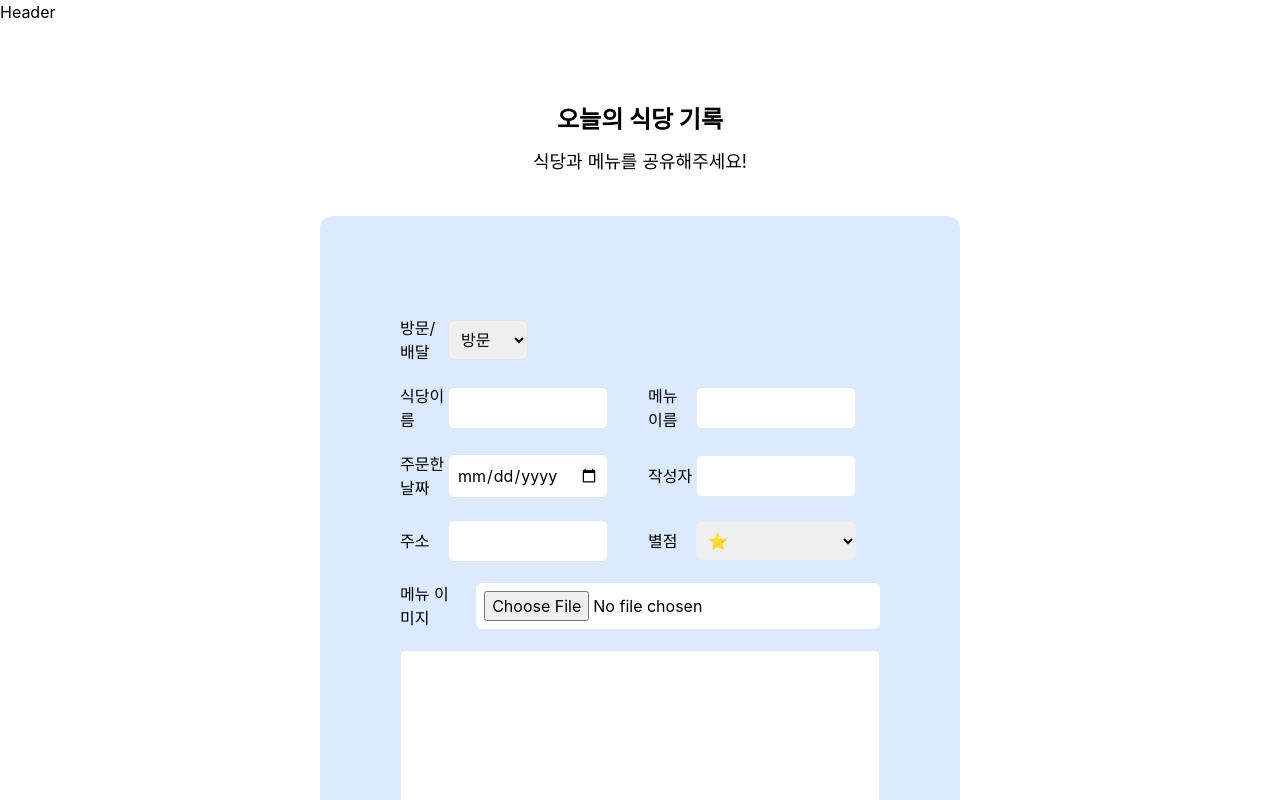
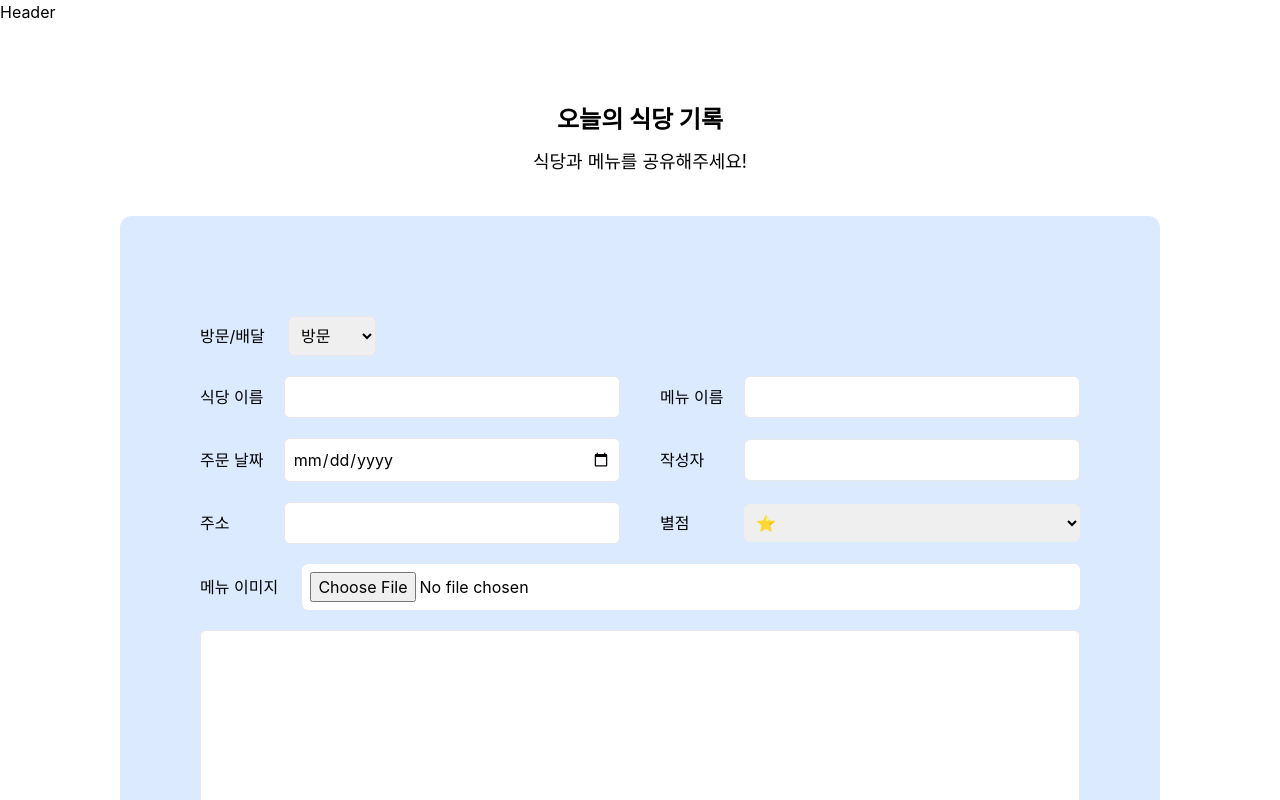
Before and after one commit to erinmzo/foodlog, a Next.js app: page /post/write in a window 1280 px wide. Shown: the top 800 px of the page. Built offline with nearby package versions, Linux system fonts and the light colour scheme.

Commit message:
style:writepage css수정

```diff
--- a/src/components/post/write/Write.tsx
+++ b/src/components/post/write/Write.tsx
@@ -1,40 +1,40 @@
-'use client'
+function WritePage() {
 
-function WritePage() {
+
   return (
     <>
-      <div className="w-[60%] min-w-[800px] h-[800px] mx-auto mt-20 bg-white rounded-xl p-15 px-20">
+      <div className="w-[50%] min-w-[1200px] h-[800px] mx-auto mt-20 bg-white rounded-xl p-15 px-20">
         <h1 className="text-center mt-10 mb-3 text-2xl font-bold">오늘의 식당 기록</h1>
         <h3 className="text-center mb-10 text-lg">식당과 메뉴를 공유해주세요!</h3>
 
         <div className="bg-blue-100 w-full h-auto p-20 rounded-xl">
           <div className="flex w-full mt-5 items-center">
-            <label className="w-[10%]">방문/배달</label>
-            <select className="w-1/6 p-2 border rounded-md">
+            <label className="w-[10%] whitespace-nowrap">방문/배달</label>
+            <select className="w-[10%] p-2 border rounded-md">
               <option value="visited">방문</option>
               <option value="delivery">배달</option>
             </select>
           </div>
 
           <div className="flex mt-5 items-center">
-            <label className="w-[10%]">식당이름</label>
-            <input className="w-1/3 p-2 border rounded-md mr-10" type="text" />
-            <label className="w-[10%]">메뉴 이름</label>
-            <input className="w-1/3 p-2 border rounded-md" type="text" />
+            <label className="w-[10%] whitespace-nowrap">식당 이름</label>
+            <input className="w-[40%] p-2 border rounded-md mr-10" type="text" />
+            <label className="w-[10%] whitespace-nowrap">메뉴 이름</label>
+            <input className="w-[40%] p-2 border rounded-md" type="text" />
           </div>
 
           <div className="flex mt-5 items-center">
-            <label className="w-[10%]">주문한 날짜</label>
-            <input className="w-1/3 p-2 border rounded-md mr-10" type="date" />
-            <label className="w-[10%]">작성자</label>
-            <input className="w-1/3 p-2 border rounded-md" type="text" />
+            <label className="w-[10%] whitespace-nowrap">주문 날짜</label>
+            <input className="w-[40%] p-2 border rounded-md mr-10" type="date" />
+            <label className="w-[10%] whitespace-nowrap">작성자</label>
+            <input className="w-[40%] p-2 border rounded-md" type="text" />
           </div>
 
           <div className="flex mt-5 items-center">
-            <label className="w-[10%]">주소</label>
-            <input className="w-1/3 p-2 border rounded-md mr-10" type="text" />
-            <label className="w-[10%]">별점</label>
-            <select className="w-1/3 p-2 rounded-md">
+            <label className="w-[10%] whitespace-nowrap">주소</label>
+            <input className="w-[40%] p-2 border rounded-md mr-10" type="text" />
+            <label className="w-[10%] whitespace-nowrap">별점</label>
+            <select className="w-[40%] p-2 rounded-md">
               <option value="one">⭐</option>
               <option value="two">⭐⭐</option>
               <option value="three">⭐⭐⭐</option>
@@ -44,8 +44,8 @@ function WritePage() {
           </div>
 
           <div className="flex mt-5 items-center">
-            <label className="w-[15%]">메뉴 이미지</label>
-            <input className="w-full bg-white p-2 rounded-md ml-4" type="file" />
+            <label className="w-[10%] whitespace-nowrap">메뉴 이미지</label>
+            <input className="w-[90%] bg-white p-2 rounded-md ml-4" type="file" />
           </div>
 
           <div className="mt-5">
```
